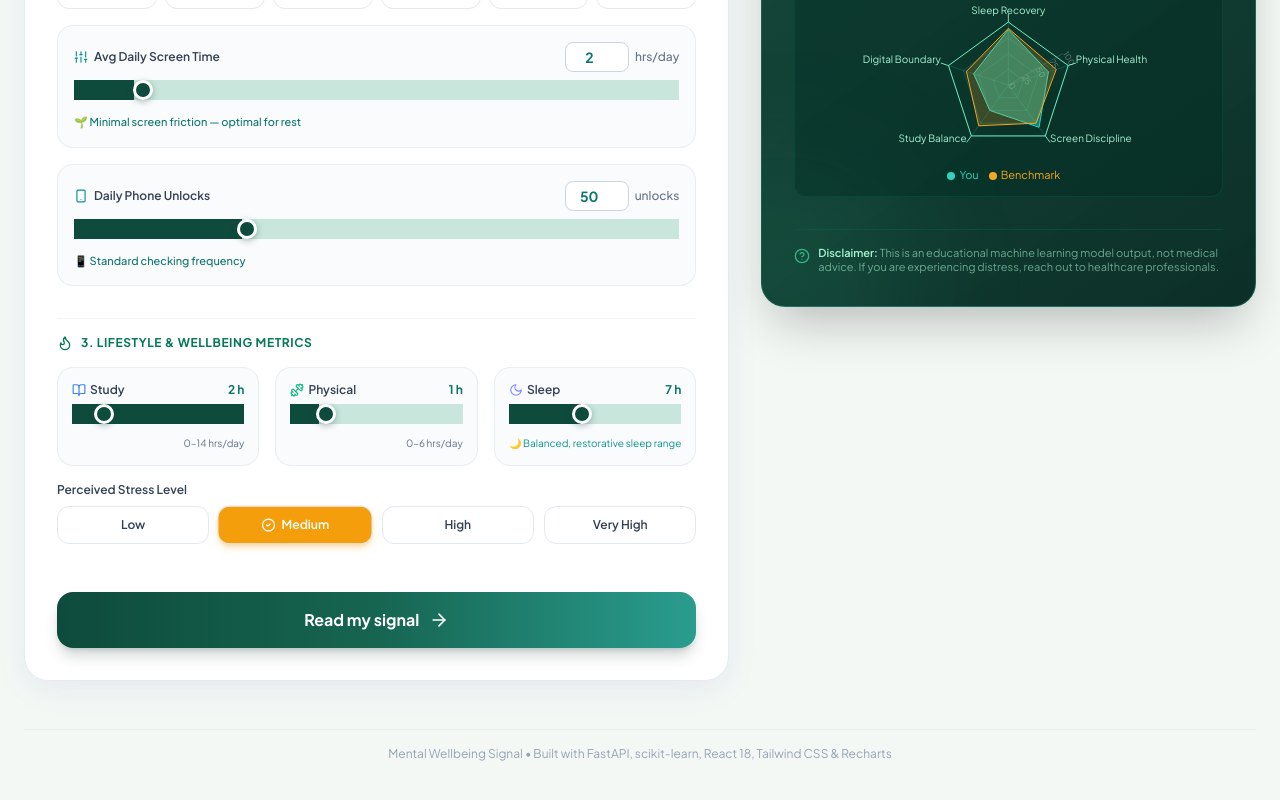
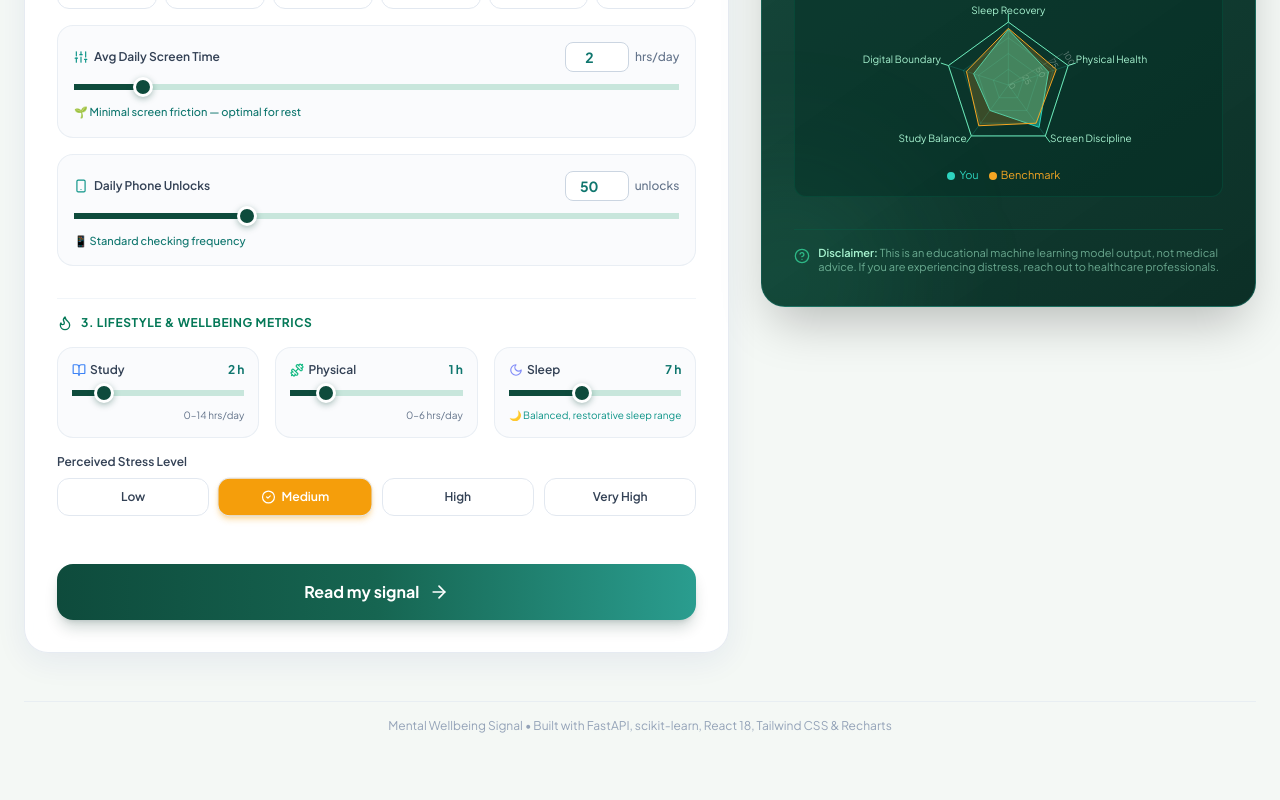
Before and after one commit to Narayan107/Mansik-Santulan-Score, a React (Vite) app in the folder frontend/: page / in a window 1280 px wide. Shown: the part 648-1448 px from the top of the page. Built offline with nearby package versions, Linux system fonts and the light colour scheme; no server answers; the HTML template or start-up script is replaced by a standard one.

Commit message:
Fix study slider styling

```diff
--- a/frontend/src/components/FormPanel.tsx
+++ b/frontend/src/components/FormPanel.tsx
@@ -358,7 +358,7 @@ export const FormPanel: React.FC<FormPanelProps> = ({
                 value={formData.study_hours}
                 onChange={e => updateField('study_hours', parseFloat(e.target.value))}
                 className="w-full"
-                style={sliderStyle(formData.study_hours, 0, 0.14)}
+                style={sliderStyle(formData.study_hours, 0, 14)}
               />
               <span className="text-[10px] text-slate-500 block text-right">0–14 hrs/day</span>
             </div>
--- a/frontend/src/index.css
+++ b/frontend/src/index.css
@@ -32,7 +32,6 @@ input[type="range"] {
   appearance: none;
   background: transparent;
   cursor: pointer;
-  height:20px;
 }
 
 input[type="range"]:focus {
```
